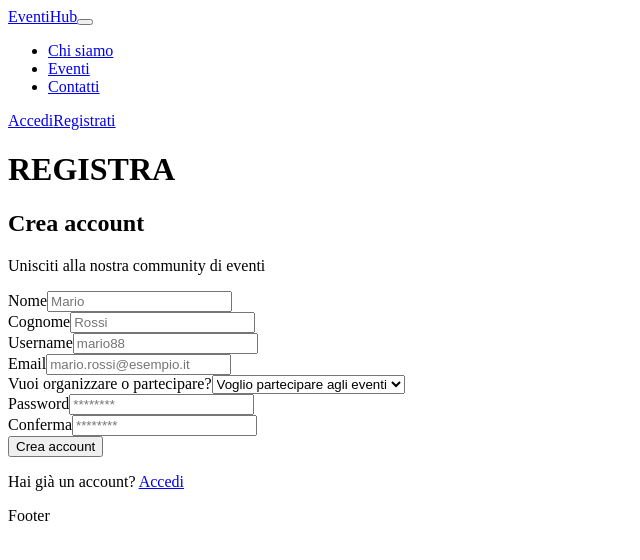
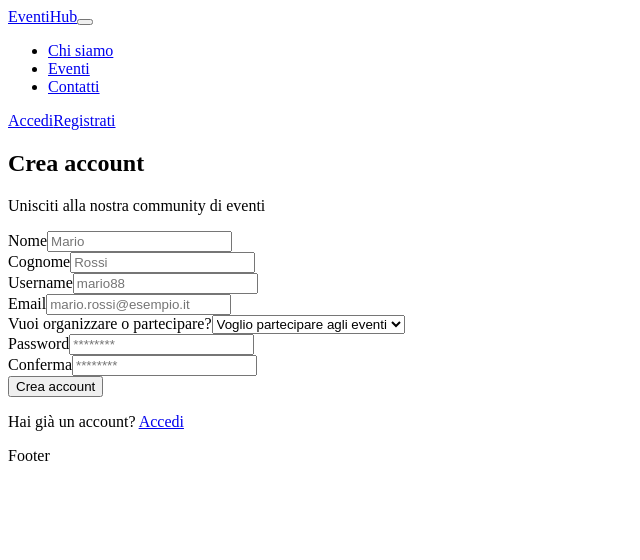
Before and after one commit to joxDev12/bw2-team2, a React (Vite) app in the folder front/: page /register in a window 1280 px wide. Shown: the top 560 px of the page, without its empty margins (0-640 px from the left). Built offline with nearby package versions, Linux system fonts and the light colour scheme.

Commit message:
fix login

```diff
--- a/front/src/pages/LoginPage.jsx
+++ b/front/src/pages/LoginPage.jsx
@@ -34,8 +34,6 @@ function LoginPage(){
 
         <>
         <div className='auth-container'>
-             <h1>LOGIN</h1>
-
              <LoginForm />
         </div>
         </>
--- a/front/src/pages/RegisterPage.jsx
+++ b/front/src/pages/RegisterPage.jsx
@@ -47,7 +47,6 @@ function RegisterPage() {
   return (
 
     <div className='auth-container'>
-        <h1>REGISTRA</h1>
       <RegisterForm />
     </div>
   );
```
